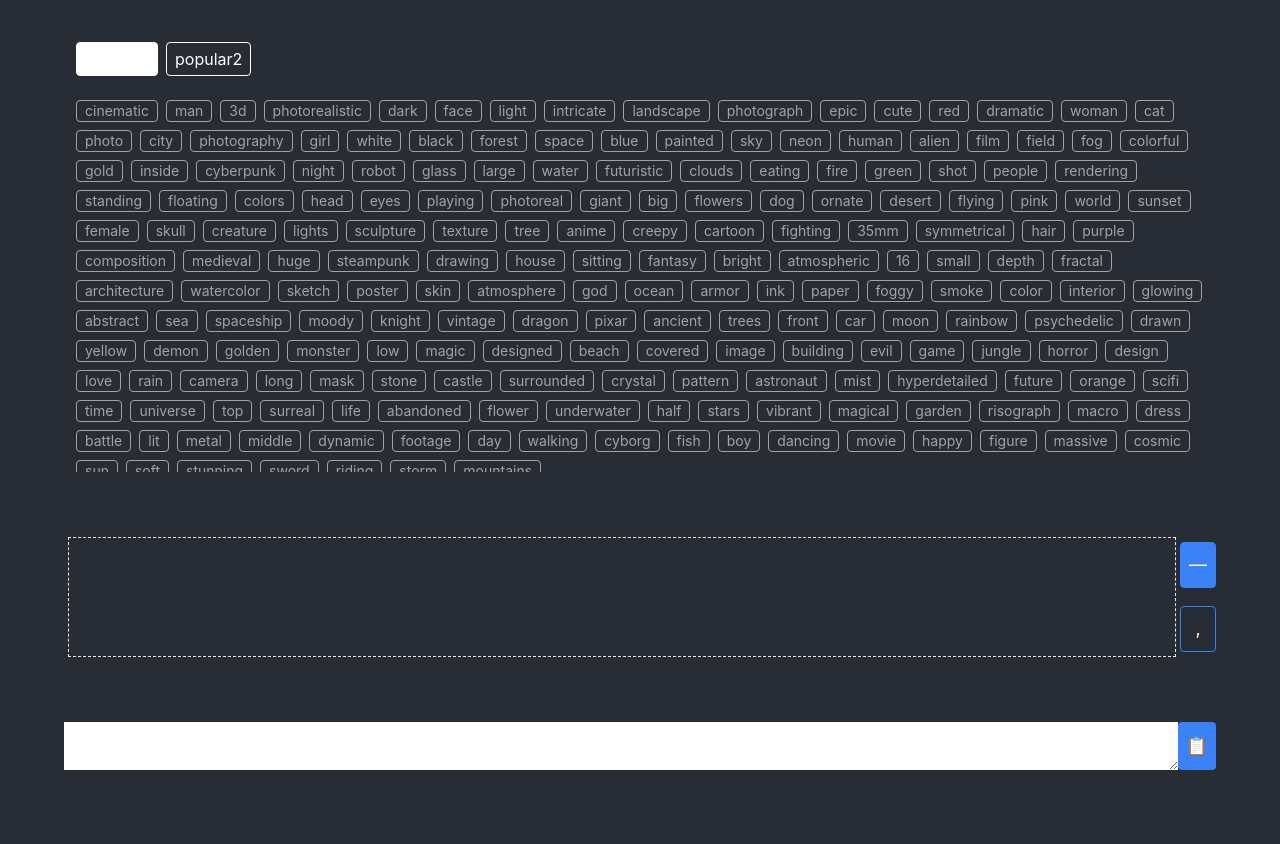
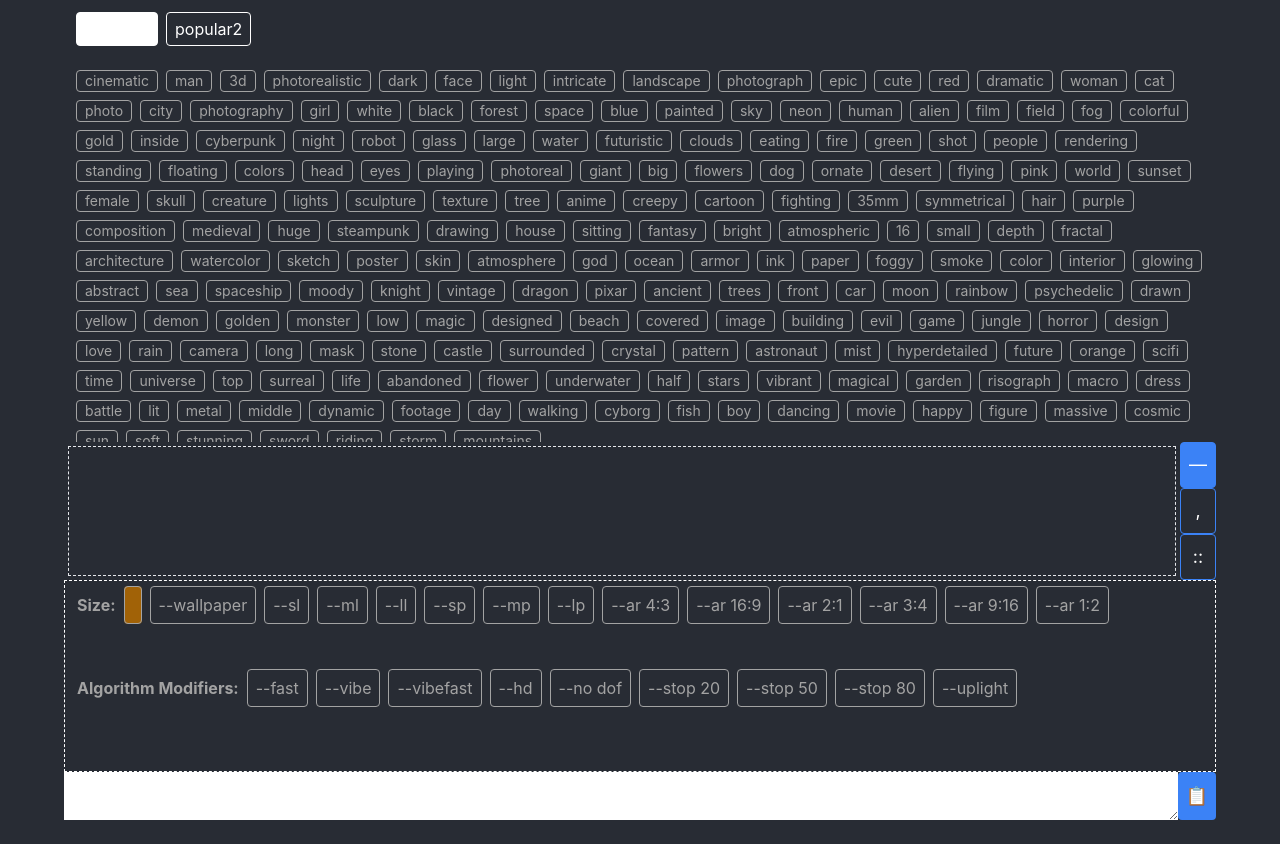
Before and after one commit to rugia813/midjourney-prompt-helper, a React (Create React App) app: page / in a window 1280 px wide. Before the commit the page ends 800 px from the top, so only its background shows below. Built offline with nearby package versions, Linux system fonts and the light colour scheme.

Commit message:
modifiers

```diff
--- a/src/App.js
+++ b/src/App.js
@@ -3,6 +3,7 @@ import { useCallback, useEffect, useRef, useState } from 'react';
 import { useServiceWorker } from './pwa/useServiceWorker';
 import Shelf from './components/Shelf';
 import Desk from './components/Desk';
+import ModifierPanel from './components/ModifierPanel';
 
 function App() {
   // click to add word
@@ -27,6 +28,10 @@ function App() {
     }, 100)
   }
 
+  // modifiers
+  const [modifiers, setModifiers] = useState([])
+
+  // save words
   const [customCollections, setCustomCollections] = useState([])
 
   //#region pwa
@@ -50,20 +55,26 @@ function App() {
 
       <Shelf addDeskItem={addDeskItem} customCollections={customCollections} />
 
+      <div className='w-full'>
         <Desk deskItems={deskItems} addWord={addWord} />
 
-      <div
-        className='w-full h-max flex-initial flex'
-      >
+        <ModifierPanel modifiers={modifiers} setModifiers={setModifiers} />
+      </div>
+
+      <div className='w-full h-fit flex-initial flex flex-col' >
+        <div className='w-full h-max flex-initial flex' >
           <textarea
             ref={inputRef}
             className='flex-auto'
-          value={res} onChange={e => setRes(e.target.value)}
+            value={res}
+            onChange={e => setRes(e.target.value)}
           />
           <button
             className='flex-initial bg-blue-500 hover:bg-blue-300 active:bg-blue-200 p-2 rounded text-lg'
-          onClick={e => copyToClipboard(res)}
+            onClick={e => copyToClipboard(res + modifiers)}
           >📋</button>
+        </div>
+        <div className='m-auto text-white bg-slate-600 h-6'>{modifiers}</div>
       </div>
     </div>
   );
--- a/src/components/Desk.js
+++ b/src/components/Desk.js
@@ -1,7 +1,7 @@
 import React, { useState } from 'react'
 import DeskItemButton from './DeskItemButton'
 
-const delimiters = [' ', ', ']
+const delimiters = [' ', ', ', '::']
 export default function Desk({deskItems, addWord}) {
 	const [delimiterIdx, setDelimiterIdx] = useState(0)
 	const btnStyle = 'flex-initial border border-blue-500 hover:bg-blue-300 active:bg-blue-200 p-2 rounded text-lg text-white'
@@ -9,6 +9,7 @@ export default function Desk({deskItems, addWord}) {
 
 	return (
 		<div className='flex w-full'>
+
 			{/* Desk Items */}
 			<ul className='flex flex-wrap p-2 border border-dashed m-1 w-full min-h-[120px]'>
 				{deskItems.map((word, i) =>
@@ -17,6 +18,7 @@ export default function Desk({deskItems, addWord}) {
 					</li>
 				)}
 			</ul>
+
 			{/* Delimiter Buttons */}
 			<div className='flex flex-col justify-around'>
 				<button
@@ -27,10 +29,15 @@ export default function Desk({deskItems, addWord}) {
 					className={`${btnStyle} ${delimiterIdx === 1 && btnStyleActive}`}
 					onClick={() => setDelimiterIdx(1)}
 				>,</button>
+				<button
+					className={`${btnStyle} ${delimiterIdx === 2 && btnStyleActive}`}
+					onClick={() => setDelimiterIdx(2)}
+				>::</button>
 				{/* <button
 					className='flex-initial bg-blue-500 hover:bg-blue-300 active:bg-blue-200 p-2 rounded text-lg'
 				>::</button> */}
 			</div>
+
 		</div>
 	)
 }
--- /dev/null
+++ b/src/components/ModifierPanel.js
@@ -0,0 +1,113 @@
+import React, { useEffect, useState } from 'react'
+
+const sizeOptions = [
+	{ label: ' ' },
+	{ label: '--wallpaper', info: '--w 1920 --h 1024 --hd' },
+	{ label: '--sl', info: '--w 320 --h 256' },
+	{ label: '--ml', info: '--w 448 --h 320' },
+	{ label: '--ll', info: '--w 768 --h 512 --hd' },
+	{ label: '--sp', info: '--w 256 --h 320' },
+	{ label: '--mp', info: '--w 320 --h 448' },
+	{ label: '--lp', info: '--w 512 --h 768 --hd' },
+	{ label: '--ar 4:3' },
+	{ label: '--ar 16:9' },
+	{ label: '--ar 2:1' },
+	{ label: '--ar 3:4' },
+	{ label: '--ar 9:16' },
+	{ label: '--ar 1:2' },
+]
+const modifierOptions = [
+	{ label: '--fast' },
+	{ label: '--vibe' },
+	{ label: '--vibefast' },
+	{ label: '--hd' },
+	{ label: '--no dof' },
+	{ label: '--stop 20' },
+	{ label: '--stop 50' },
+	{ label: '--stop 80' },
+	{ label: '--uplight' },
+]
+
+export default function ModifierPanel({modifiers, setModifiers}) {
+	const [sizeIdx, setSizeIdx] = useState(0)
+	const [modifierIdxs, setModifierIdxs] = useState([])
+	useEffect(() => {
+		const size = sizeIdx === null ? '' : sizeOptions[sizeIdx].label
+		const mods = modifierOptions
+			.filter((e, i) => modifierIdxs.includes(i))
+			.map(e => e.label)
+			.join(' ')
+
+		setModifiers(`${size} ${mods}`)
+	}, [sizeIdx, modifierIdxs, setModifiers])
+
+
+	return (
+		<div
+			className='
+				flex flex-col
+				border border-white border-dashed h-48 p-3 text-neutral-400
+			'
+		>
+			{/* Size */}
+			<div className='flex flex-1 flex-wrap'>
+				<span className='font-bold mr-1'>Size: </span>
+				{sizeOptions.map((option, idx) => (
+					<div key={idx} title={option.info}>
+						<input
+							type='radio'
+							className='hidden peer'
+							id={option.label}
+							value={idx}
+							checked={sizeIdx === idx}
+							onChange={e => setSizeIdx(idx)}
+						/>
+						<label
+							htmlFor={option.label}
+							className='
+								border border-neutral-400 rounded p-2 mx-1 cursor-pointer
+								peer-checked:bg-yellow-700 peer-checked:text-white peer-checked:active:bg-yellow-300 peer-checked:active:text-black
+								hover:bg-yellow-700 hover:text-white hover:border-white active:bg-yellow-300 active:text-black
+							'
+						>
+							{option.label}
+						</label>
+					</div>
+				))}
+			</div>
+
+			{/* Algo Modifiers */}
+			<div className='flex flex-1 flex-wrap'>
+				<span className='font-bold mr-1'>Algorithm Modifiers: </span>
+				{modifierOptions.map((option, idx) => (
+					<div key={idx}>
+						<input
+							type='checkbox'
+							className='hidden peer'
+							id={option.label}
+							value={idx}
+							checked={modifierIdxs.includes(idx)}
+							onChange={e => {
+								if (modifierIdxs.includes(idx))
+									setModifierIdxs(modifierIdxs.filter(e => e !== idx))
+								else
+									setModifierIdxs([...modifierIdxs, idx])
+							}}
+						/>
+						<label
+							htmlFor={option.label}
+							className='
+								border border-neutral-400 rounded p-2 mx-1 cursor-pointer
+								peer-checked:bg-yellow-700 peer-checked:text-white peer-checked:active:bg-yellow-300 peer-checked:active:text-black
+								hover:bg-yellow-700 hover:text-white hover:border-white active:bg-yellow-300 active:text-black
+							'
+						>
+							{option.label}
+						</label>
+					</div>
+				))}
+			</div>
+
+		</div>
+	)
+}
```
Lines whose indentation alone changed are shown as unchanged.
